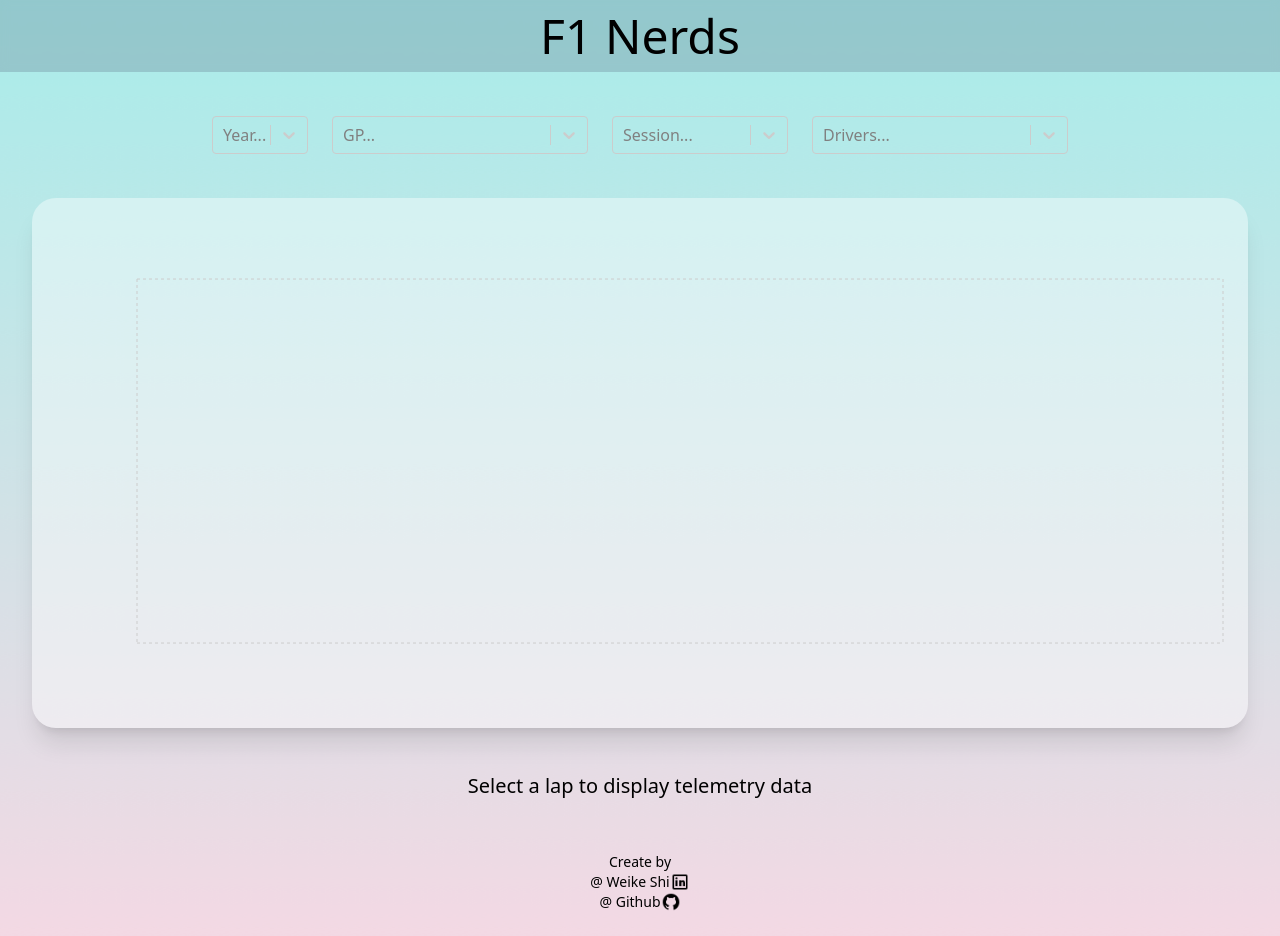
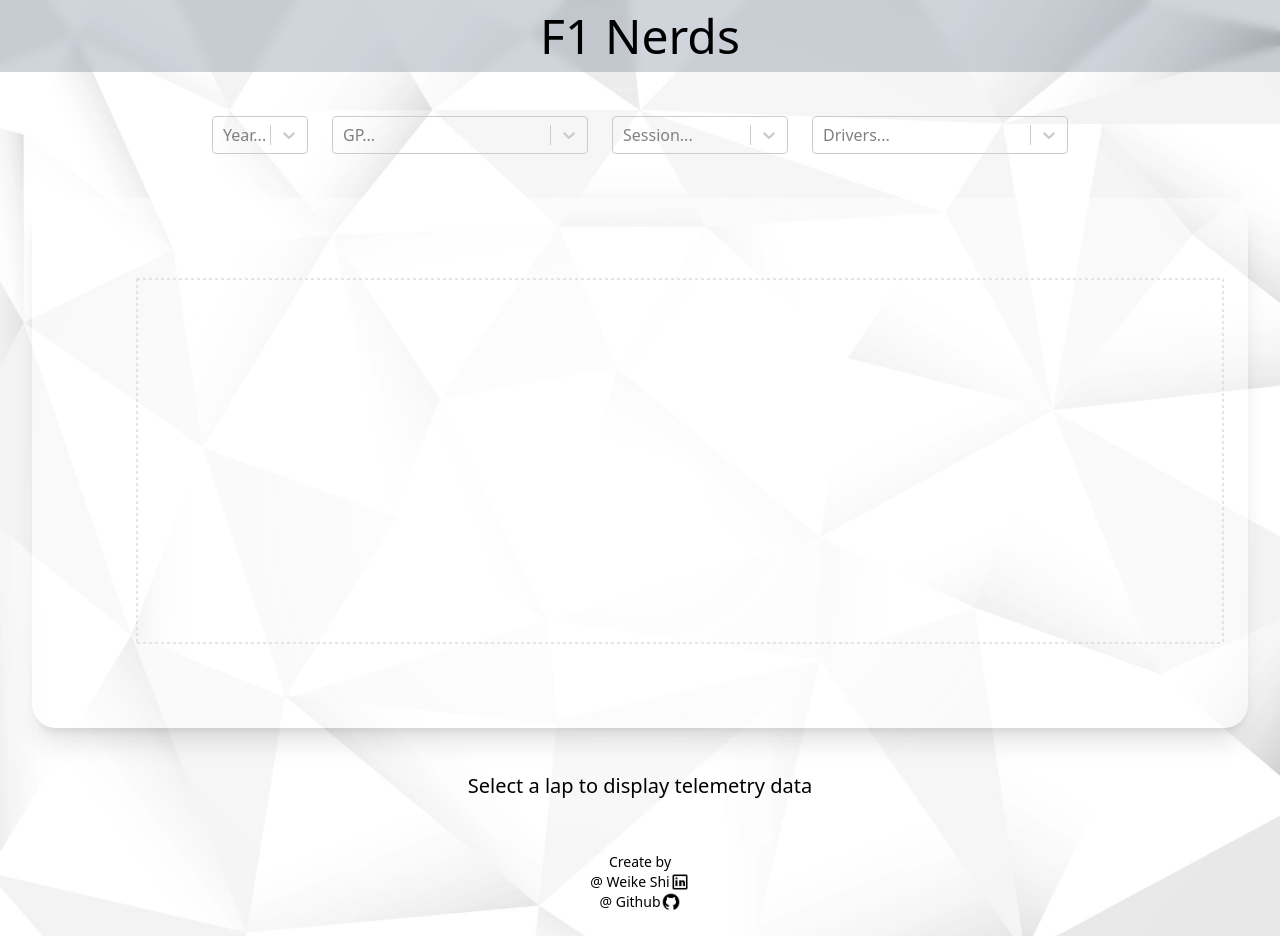
Before and after one commit to WeikeShi0730/f1-nerds-next, a Next.js app: page / in a window 1280 px wide. Built offline with nearby package versions, Linux system fonts and the light colour scheme.

Commit message:
Fix background color

```diff
--- a/styles/globals.css
+++ b/styles/globals.css
@@ -20,7 +20,7 @@ a {
 @tailwind utilities;
 
 body {
-  background-image: url("/background.png");
+  background-image: url("/background.webp");
   background-size: cover;
   background-repeat: repeat;
   background-attachment: fixed;
```
Also changed, not shown: public/background.webp (added).
